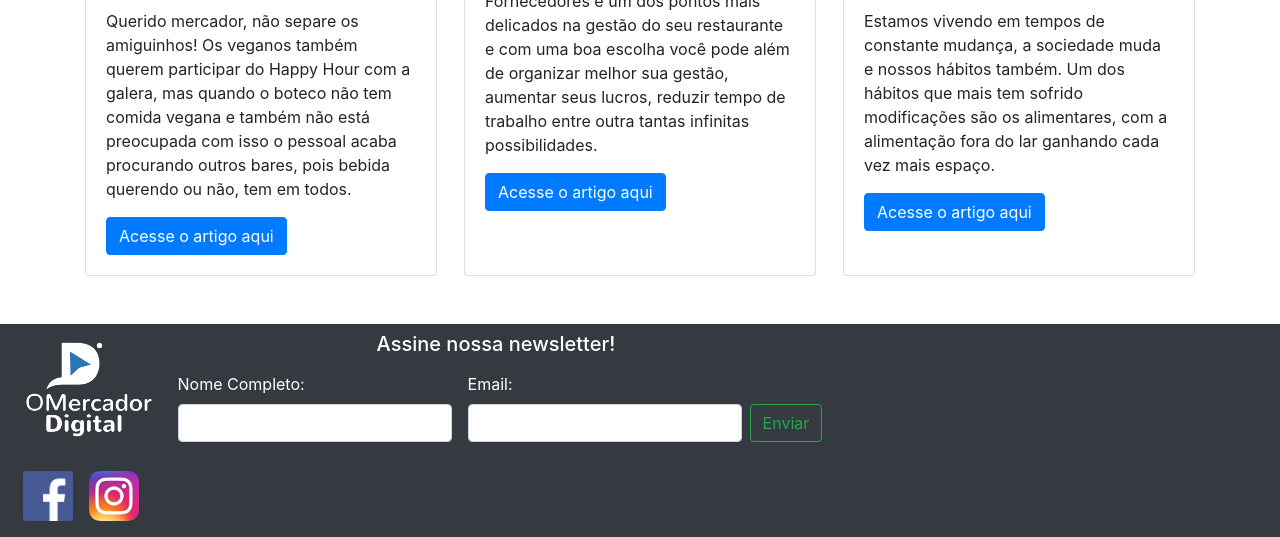
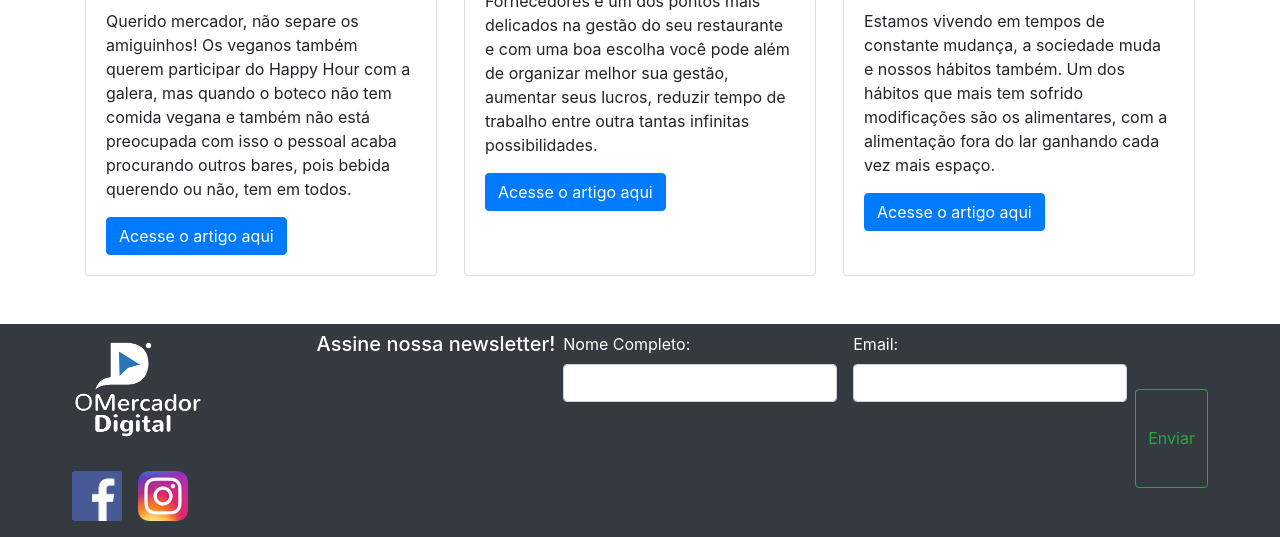
Before and after one commit to RayNfeeral/omercadordigital, a plain HTML site: page index.html in a window 1280 px wide. Shown: the part 822-1359 px from the top of the page. Drawn offline with nearby package versions, Linux system fonts and the light colour scheme.

Commit message:
Update index.html

```diff
--- a/index.html
+++ b/index.html
@@ -92,7 +92,7 @@
     </div>
   </div>
 
-  <footer class="container-fluid d-flex bg-dark">
+  <footer class="container-fluid d-flex justify-content-around bg-dark">
     <div class="d-flex flex-column justify-content-center align-content-center">
       <a href="index" class="mx-2 my-3">
         <img class="img-fluid" src="../img/logo.png" style="max-height: 100px;">
@@ -107,7 +107,7 @@
       </a>
     </div>
     </div>
-  <div class="m-2">
+  <div class="d-flex m-2 align-content-center">
     <h5 class="text-center text-white mb-3">Assine nossa newsletter!</h5>
     <form name="news" class="d-flex flex-column justify-content-start flex-sm-row " netlify>
       <div class="form-group mx-2">
```
